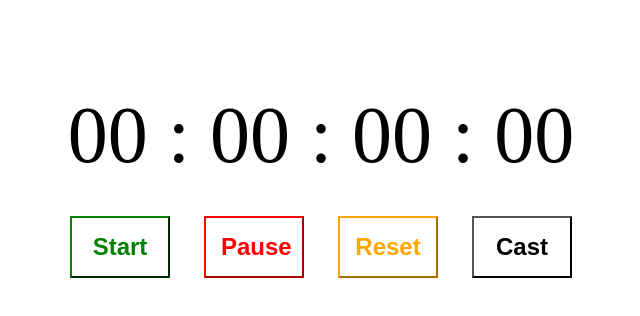
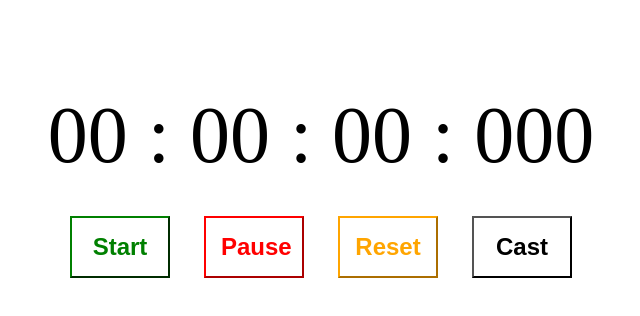
Before and after one commit to monika19494/stopwatch, a plain HTML site: page Html&Cssfiles/index.html in a window 1280 px wide. Both pictures are taken after a click on the button "Reset". Shown: the whole page, without its empty margins (319-959 px from the left). Drawn offline with Linux system fonts and the light colour scheme.

Commit message:
added screenshot

```diff
--- a/Html&Cssfiles/index.html
+++ b/Html&Cssfiles/index.html
@@ -16,7 +16,7 @@
                  <span>:</span>
                 <span class="number" id="seconds">00</span>
                  <span>:</span>
-                <span class="number" id="millisec">00</span>
+                <span class="number" id="millisec">000</span>
             </div>
             <div>
                 <button  id="start">Start</button>
--- a/javascript_file/script.js
+++ b/javascript_file/script.js
@@ -6,7 +6,7 @@ let cast_button = document.getElementById("cast");
 let hr = 00;
 let min = 00;
 let sec = 00;
-let milisec = 00;
+let milisec = 000;
 
 start_button.addEventListener("click", function() {
     count_down = true;
@@ -27,7 +27,7 @@ reset_button.addEventListener("click", function() {
     document.getElementById("hour").innerHTML= "00";
     document.getElementById("minutes").innerHTML= "00";
     document.getElementById("seconds").innerHTML= "00";
-    document.getElementById("millisec").innerHTML= "00";
+    document.getElementById("millisec").innerHTML= "000";
 })
 
 
@@ -78,5 +78,6 @@ function run() {
 }
 cast_button.addEventListener("click", function() {
     count_down  = false;
+
     document.getElementById("casting").innerHTML= "Cast1: "+ hrString + minString + secString + milisecString;
 });
```
Also changed, not shown: Screenshot 2023-02-28 183919.png (added).
